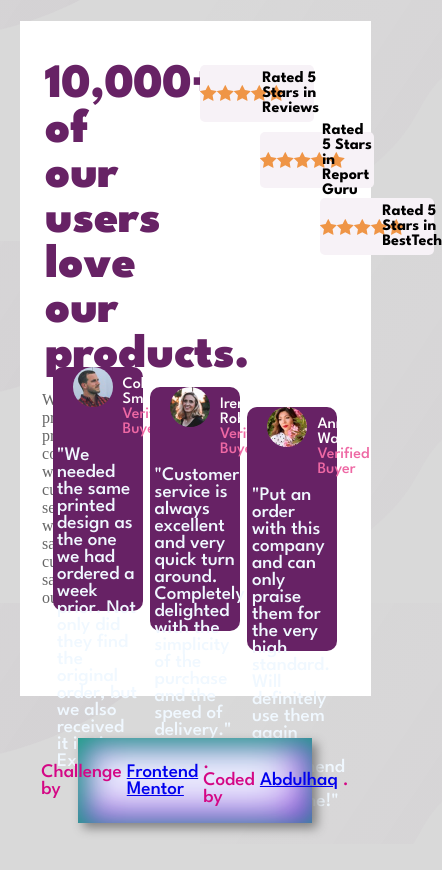
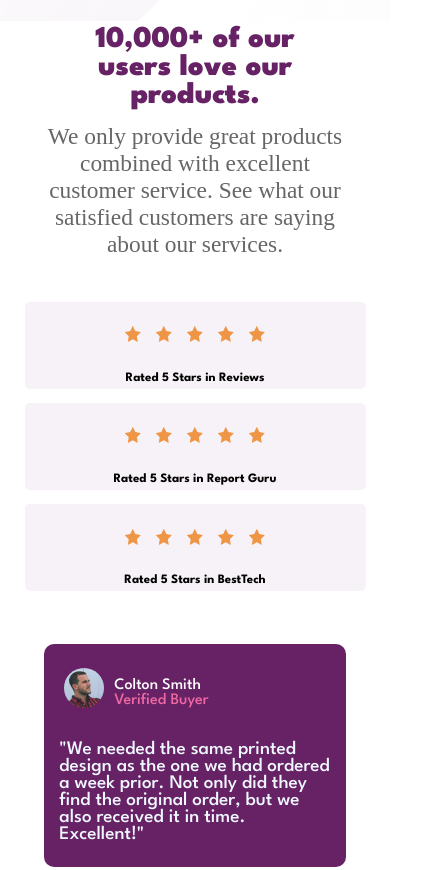
Before and after one commit to abex-COM/Social-Proof-Section, a plain HTML site: page index.html in a window 390 px wide. Shown: the top 870 px of the page, 442 px wide, since content can reach past the window. Before the commit the page ends 844 px from the top, so only its background shows below. Drawn offline with Linux system fonts and the light colour scheme; files whose address does not match are found by name.

Commit message:
make the website responsive
this make website look pretty in all device

```diff
--- a/styles.css
+++ b/styles.css
@@ -4,9 +4,9 @@
     box-sizing: border-box;
 
 }
-html{
+/* html{
     font-size: 16px;
-}
+} */
 body{
     width: 100%;
     height: 100vh;
@@ -41,13 +41,7 @@ body{
     justify-content: center;
 
 }
-.secondContent img{
-    width: 40px;
-    height: 40px;
-    border-radius: 50%;
 
-
-}
 
 .content{
     width: 90%;
@@ -98,11 +92,19 @@ body{
     align-items: center;
     gap: 5px;
 
+
 }
 .rate > img{
     width: 20px;
     height: 20px;
     margin-left: 15px;
+
+}
+.secondContent img{
+    width: 40px;
+    height: 40px;
+    border-radius: 50%;
+
 
 }
 .image{
@@ -186,3 +188,149 @@ a{
     margin: 5px;
 
 }
+
+@media screen  and (max-width:500px){
+    body{
+        flex-direction: column;
+        background-color: inherit;
+        height: 200vh;
+    }
+    .container{
+        background-color: white;
+        flex-direction: column;
+       justify-content: center;
+        padding: 0px;
+        width: 100%;
+        height: 90%;
+    }
+    .firstContent{
+        flex-direction: column;
+        align-items: center;
+        padding: 0px;
+        width: 100%;
+        height: 40%;
+
+    }
+    .content{
+        height: 100%;
+    }
+    .bolded-tex{
+        font-size: 1.9em;
+        align-self: center;
+        width: 60%;
+        text-align: center;
+
+    }
+    .rates{
+        width: 100%;
+        font-size: 0.8em;
+        height: 50%;
+        justify-content: space-between;
+        align-items: center;
+    }
+    .rate{
+        margin: 2px;
+           width:100%;
+           height: 30%;
+           flex-direction: column;
+           justify-content: initial;
+           padding-bottom: 5px;
+
+
+    }
+    .rate img{
+        padding: 0px;
+        margin: 0px;
+        width: 16px;
+        height: 16px;
+
+    }
+
+
+    .about{
+        width: 90%;
+        align-self: center;
+        height: 70%;
+        text-align: center;
+        font-size: 6vw;
+
+    }
+    .secondContent{
+        font-size: 0.em;
+        flex-direction: column;
+        align-items: center;
+        height: 50%;
+        justify-content: inherit;
+        gap: 0px;
+        margin: 0px;
+        justify-content: center;
+    }
+    .card{
+        width: 90%;
+        height: 30%;
+    }
+    .left-content{
+        padding:  2px;
+        width: 100%;
+        height:45%;
+    }
+.attribution{
+    height: 5%;
+
+font-size: 3vw;
+  width: 80%;
+}
+
+
+
+}
+
+@media screen  and (min-width:500px) and (max-width:1000px){
+
+    .bolded-tex{
+        font-size: 3vw;
+        width: 70%;
+
+    }
+    .about{
+        font-size: 0.9em;
+        width: 100%;
+        /* border:  2px red solid; */
+        padding: 5px;
+        text-align:center;
+    }
+
+    .rate{
+        font-size: 0.7em;
+    }
+
+    .rate2{
+        margin-left: 20px;
+    }
+    .rate3{
+        margin-left: 40px;
+    }
+    .secondContent{
+        font-size: 0.5rem;
+    }
+    .secondContent p{
+        font-size: 1.5em;
+        overflow: auto;
+
+    }
+    .card{
+        width: 31%;
+        height: 50%;
+        font-size: 1.5em;
+    }
+
+    .card2{
+        margin-top: 30px;
+    }
+    .card3{
+        margin-top: 60px;
+    }
+    .attribution{
+        font-size: 2.5vw;
+}
+}
```
